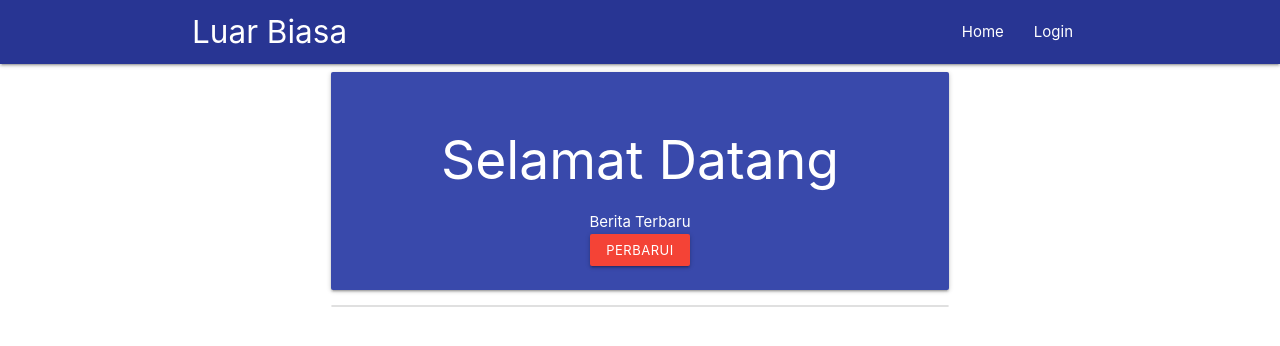
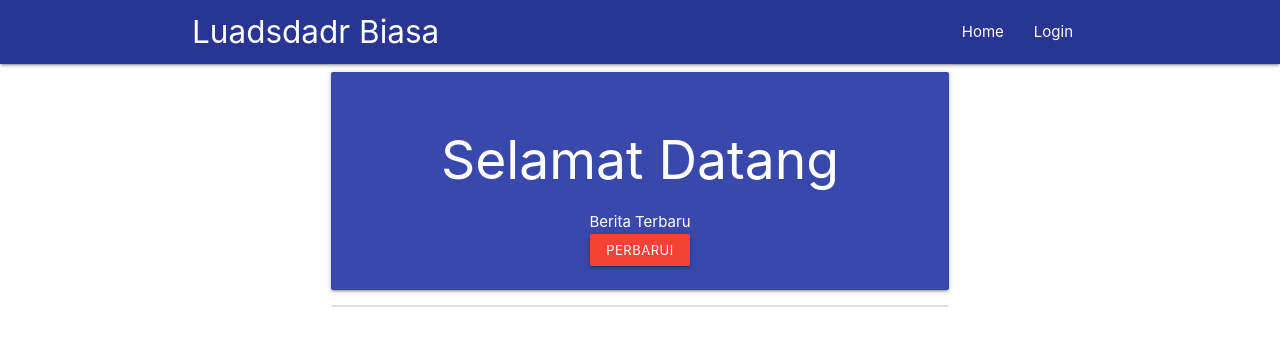
Before and after one commit to cahyo40/berita-pwa, a website: page public/index.html in a window 1280 px wide. Drawn offline with nearby package versions, Linux system fonts and the light colour scheme.

Commit message:
update index.html

```diff
--- a/public/index.html
+++ b/public/index.html
@@ -17,7 +17,7 @@
                 <a href="#" class="sidenav-trigger" data-target="mobile-link">
                     <i class="material-icons">menu</i>
                 </a>
-                <a href="" class="brand-logo">Luar Biasa</a>
+                <a href="" class="brand-logo">Luadsdadr Biasa</a>
 
                 <ul class="right hide-on-med-and-down">
                     <li><a href="">Home</a></li>
```
